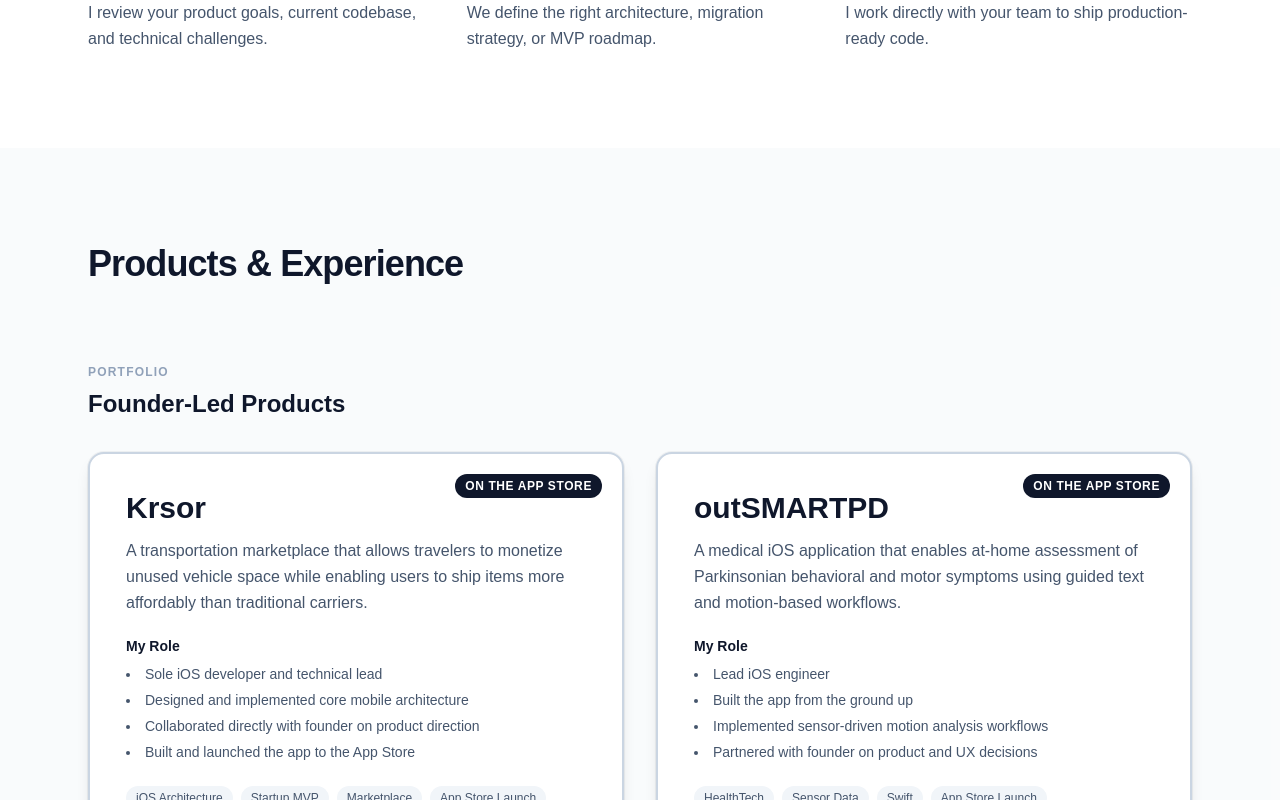
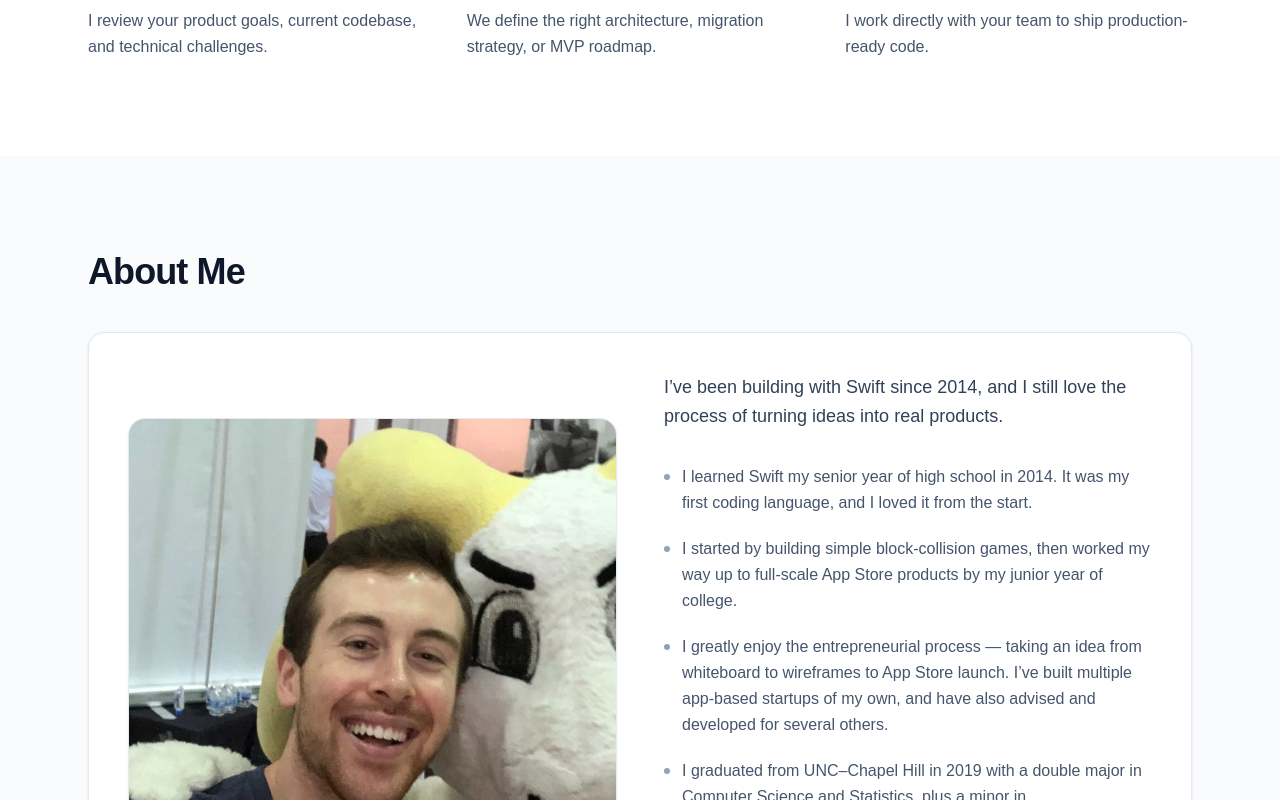
Before and after one commit to cturczynski/casey-turczynski-ios-site, a Next.js app: page / in a window 1280 px wide. Shown: the part 2000-2800 px from the top of the page. Built offline with nearby package versions, Linux system fonts and the light colour scheme.

Commit message:
Add About Me section

```diff
--- a/app/Navbar.tsx
+++ b/app/Navbar.tsx
@@ -52,6 +52,9 @@
             <a href="#services" className="text-sm text-slate-500 hover:text-slate-900 transition-colors py-1.5 whitespace-nowrap">
               Services
             </a>
+            <a href="#about" className="text-sm text-slate-500 hover:text-slate-900 transition-colors py-1.5 whitespace-nowrap">
+              About Me
+            </a>
             <a href="#case" className="text-sm text-slate-500 hover:text-slate-900 transition-colors py-1.5 whitespace-nowrap">
               Products & Experience
             </a>
@@ -103,6 +106,13 @@
               Services
             </a>
             <a
+              href="#about"
+              onClick={() => setIsMenuOpen(false)}
+              className="text-base text-slate-600 hover:text-slate-900 py-3 px-2 rounded-lg hover:bg-slate-50 transition-colors"
+            >
+              About Me
+            </a>
+            <a
               href="#case"
               onClick={() => setIsMenuOpen(false)}
               className="text-base text-slate-600 hover:text-slate-900 py-3 px-2 rounded-lg hover:bg-slate-50 transition-colors"
--- a/app/page.tsx
+++ b/app/page.tsx
@@ -82,7 +82,7 @@
       {/* SERVICES */}
       <section id="services" className="bg-slate-50/80">
         <div className="max-w-6xl mx-auto px-4 sm:px-6 py-16 md:py-24">
-        <h2 className="text-2xl sm:text-3xl font-semibold mb-8 sm:mb-12">
+        <h2 className="text-2xl sm:text-3xl md:text-4xl font-semibold tracking-tight text-slate-900 mb-8 sm:mb-12">
           Services
         </h2>
 
@@ -153,7 +153,7 @@
       {/* HOW I WORK */}
       <section className="bg-white">
         <div className="max-w-6xl mx-auto px-4 sm:px-6 py-16 md:py-24">
-        <h2 className="text-2xl sm:text-3xl font-semibold mb-8 sm:mb-12">
+        <h2 className="text-2xl sm:text-3xl md:text-4xl font-semibold tracking-tight text-slate-900 mb-8 sm:mb-12">
           How I Work With Teams
         </h2>
 
@@ -197,8 +197,80 @@
         </div>
       </section>
 
+      {/* ABOUT ME */}
+      <section id="about" className="bg-slate-50/80">
+        <div className="max-w-6xl mx-auto px-4 sm:px-6 py-16 md:py-24">
+          <h2 className="text-2xl sm:text-3xl md:text-4xl font-semibold tracking-tight text-slate-900 mb-8 sm:mb-10">
+            About Me
+          </h2>
+
+          <div className="rounded-2xl border border-slate-200 bg-white shadow-sm p-6 sm:p-8 md:p-10">
+            <div className="grid grid-cols-1 md:grid-cols-2 gap-8 md:gap-10 lg:gap-12 items-start md:items-center">
+              <div className="relative w-full max-w-sm md:max-w-none mx-auto md:mx-0">
+                <div className="relative w-full overflow-hidden rounded-2xl bg-slate-100 shadow-sm ring-1 ring-slate-200/80">
+                  <Image
+                    src="/casey-about-casual.png?v=3"
+                    alt="Casey Turczynski"
+                    width={800}
+                    height={1067}
+                    sizes="(max-width: 768px) min(100vw, 24rem), 400px"
+                    className="w-full h-auto object-cover object-center"
+                    priority
+                    unoptimized
+                  />
+                </div>
+              </div>
+
+              <div className="min-w-0">
+                <p className="text-base sm:text-lg text-slate-700 leading-relaxed">
+                  I’ve been building with Swift since 2014, and I still love the process of turning ideas into real products.
+                </p>
+                <ul className="mt-6 sm:mt-8 space-y-5 text-base text-slate-600 leading-relaxed">
+                  <li className="flex gap-3 items-start">
+                    <span className="mt-[0.67em] h-1.5 w-1.5 shrink-0 rounded-full bg-slate-400" aria-hidden />
+                    <span>
+                      I learned Swift my senior year of high school in 2014. It was my first coding language, and I loved it from the start.
+                    </span>
+                  </li>
+                  <li className="flex gap-3 items-start">
+                    <span className="mt-[0.67em] h-1.5 w-1.5 shrink-0 rounded-full bg-slate-400" aria-hidden />
+                    <span>
+                      I started by building simple block-collision games, then worked my way up to full-scale App Store products by my junior year of college.
+                    </span>
+                  </li>
+                  <li className="flex gap-3 items-start">
+                    <span className="mt-[0.67em] h-1.5 w-1.5 shrink-0 rounded-full bg-slate-400" aria-hidden />
+                    <span>
+                      I greatly enjoy the entrepreneurial process — taking an idea from whiteboard to wireframes to App Store launch. I’ve built multiple app-based startups of my own, and have also advised and developed for several others.
+                    </span>
+                  </li>
+                  <li className="flex gap-3 items-start">
+                    <span className="mt-[0.67em] h-1.5 w-1.5 shrink-0 rounded-full bg-slate-400" aria-hidden />
+                    <span>
+                      I graduated from UNC–Chapel Hill in 2019 with a double major in Computer Science and Statistics, plus a minor in Entrepreneurship.
+                    </span>
+                  </li>
+                  <li className="flex gap-3 items-start">
+                    <span className="mt-[0.67em] h-1.5 w-1.5 shrink-0 rounded-full bg-slate-400" aria-hidden />
+                    <span>
+                      Since then, I’ve had two professional coding jobs, with one year in between working as a bartender.
+                    </span>
+                  </li>
+                  <li className="flex gap-3 items-start">
+                    <span className="mt-[0.67em] h-1.5 w-1.5 shrink-0 rounded-full bg-slate-400" aria-hidden />
+                    <span>
+                      Outside of work, I enjoy working out, video games, pickup basketball, poker, and investing. I also consider myself semi-pro at foosball and cornhole.
+                    </span>
+                  </li>
+                </ul>
+              </div>
+            </div>
+          </div>
+        </div>
+      </section>
+
       {/* PRODUCTS & EXPERIENCE */}
-      <section id="case" className="bg-slate-50/80">
+      <section id="case" className="bg-white border-t border-slate-200/60">
         <div className="max-w-6xl mx-auto px-4 sm:px-6 py-16 md:py-24">
           <h2 className="text-2xl sm:text-3xl md:text-4xl font-semibold tracking-tight text-slate-900 mb-12 md:mb-20">
             Products & Experience
@@ -210,9 +282,10 @@
             <h3 className="text-xl sm:text-2xl font-semibold text-slate-900 mb-6 sm:mb-8">
               Founder-Led Products
             </h3>
-            <div className="grid grid-cols-1 md:grid-cols-2 gap-6 md:gap-8">
+            <div className="rounded-2xl bg-[#f7f8fa] p-4 sm:p-6 md:p-8">
+              <div className="grid grid-cols-1 md:grid-cols-2 gap-6 md:gap-8">
             {/* Krsor - featured */}
-            <article className="relative p-6 sm:p-9 bg-white rounded-2xl border-2 border-slate-300 shadow-lg hover:shadow-xl transition-all duration-200 flex flex-col ring-1 ring-slate-900/5">
+            <article className="relative p-6 sm:p-9 bg-white rounded-2xl shadow-[0_12px_40px_-16px_rgba(15,23,42,0.14),0_4px_12px_-4px_rgba(15,23,42,0.08)] hover:shadow-[0_16px_48px_-12px_rgba(15,23,42,0.16),0_6px_16px_-4px_rgba(15,23,42,0.1)] transition-all duration-200 flex flex-col">
               <div className="flex flex-row items-center justify-between gap-3 flex-wrap md:block">
                 <h4 className="font-semibold text-xl sm:text-2xl md:text-3xl text-slate-900 md:pr-24">Krsor</h4>
                 <span className="px-2.5 py-1 text-xs font-semibold uppercase tracking-wider rounded-full bg-slate-900 text-white shrink-0 md:absolute md:top-5 md:right-5">On the App Store</span>
@@ -249,7 +322,7 @@
             </article>
 
             {/* outSMARTPD - featured */}
-            <article className="relative p-6 sm:p-9 bg-white rounded-2xl border-2 border-slate-300 shadow-lg hover:shadow-xl transition-all duration-200 flex flex-col ring-1 ring-slate-900/5">
+            <article className="relative p-6 sm:p-9 bg-white rounded-2xl shadow-[0_12px_40px_-16px_rgba(15,23,42,0.14),0_4px_12px_-4px_rgba(15,23,42,0.08)] hover:shadow-[0_16px_48px_-12px_rgba(15,23,42,0.16),0_6px_16px_-4px_rgba(15,23,42,0.1)] transition-all duration-200 flex flex-col">
               <div className="flex flex-row items-center justify-between gap-3 flex-wrap md:block">
                 <h4 className="font-semibold text-xl sm:text-2xl md:text-3xl text-slate-900 md:pr-24">outSMARTPD</h4>
                 <span className="px-2.5 py-1 text-xs font-semibold uppercase tracking-wider rounded-full bg-slate-900 text-white shrink-0 md:absolute md:top-5 md:right-5">On the App Store</span>
@@ -286,7 +359,7 @@
             </article>
 
             {/* Stock Champ */}
-            <article className="p-6 sm:p-8 bg-white rounded-2xl border border-slate-200 shadow-sm hover:shadow-md transition-all duration-200 flex flex-col">
+            <article className="p-6 sm:p-8 bg-white rounded-2xl shadow-[0_8px_24px_-14px_rgba(15,23,42,0.1),0_2px_6px_-3px_rgba(15,23,42,0.06)] hover:shadow-[0_12px_28px_-10px_rgba(15,23,42,0.12),0_4px_10px_-4px_rgba(15,23,42,0.08)] transition-all duration-200 flex flex-col">
               <h4 className="font-semibold text-2xl text-slate-900">Stock Champ</h4>
               <p className="mt-3 text-slate-600 leading-relaxed">
                 A fintech platform where users compete in stock-picking tournaments, building portfolios to win a share of the prize pool.
@@ -312,7 +385,7 @@
             </article>
 
             {/* GoLoCo */}
-            <article className="p-6 sm:p-8 bg-white rounded-2xl border border-slate-200 shadow-sm hover:shadow-md transition-all duration-200 flex flex-col">
+            <article className="p-6 sm:p-8 bg-white rounded-2xl shadow-[0_8px_24px_-14px_rgba(15,23,42,0.1),0_2px_6px_-3px_rgba(15,23,42,0.06)] hover:shadow-[0_12px_28px_-10px_rgba(15,23,42,0.12),0_4px_10px_-4px_rgba(15,23,42,0.08)] transition-all duration-200 flex flex-col">
               <h4 className="font-semibold text-2xl text-slate-900">GoLoCo</h4>
               <p className="mt-3 text-slate-600 leading-relaxed">
                 A music discovery app that uses Spotify playlists to recommend live shows near users based on their listening habits.
@@ -334,7 +407,8 @@
                 <span className="px-2.5 py-1 text-xs font-medium rounded-full bg-slate-100 text-slate-600">App Store Launch</span>
               </div>
             </article>
-          </div>
+            </div>
+            </div>
           </div>
 
           {/* Enterprise Leadership - featured */}
@@ -375,14 +449,14 @@
       </section>
 
       {/* IDEAL CLIENT */}
-      <section className="bg-white">
+      <section className="bg-slate-50/80 border-t border-slate-200/60">
         <div className="max-w-6xl mx-auto px-4 sm:px-6 py-16 md:py-24">
-          <h2 className="text-2xl sm:text-3xl font-semibold mb-8 sm:mb-12">
+          <h2 className="text-2xl sm:text-3xl md:text-4xl font-semibold tracking-tight text-slate-900 mb-8 sm:mb-12">
             Ideal Clients
           </h2>
 
           <div className="grid grid-cols-1 md:grid-cols-2 gap-4 sm:gap-5">
-            <div className="group flex items-start gap-4 p-4 sm:p-5 rounded-xl border border-slate-200 bg-slate-50/50 hover:bg-slate-50 hover:border-slate-300 hover:shadow-md transition-all duration-200">
+            <div className="group flex items-start gap-4 p-4 sm:p-5 rounded-xl border border-slate-200 bg-white shadow-sm ring-1 ring-slate-200/60 hover:border-slate-300 hover:shadow-md transition-all duration-200">
               <div className="flex h-10 w-10 shrink-0 items-center justify-center rounded-lg bg-slate-200/80 text-slate-600 group-hover:bg-slate-900 group-hover:text-white transition-colors duration-200">
                 <svg className="h-5 w-5" fill="none" viewBox="0 0 24 24" stroke="currentColor" strokeWidth={1.5} aria-hidden>
                   <path strokeLinecap="round" strokeLinejoin="round" d="M3.75 13.5l10.5-11.25L12 10.5h8.25L9.75 21.75 12 13.5H3.75z" />
@@ -391,7 +465,7 @@
               <p className="text-base text-slate-700 font-medium leading-relaxed pt-0.5">Startup founders building their first iOS MVP</p>
             </div>
 
-            <div className="group flex items-start gap-4 p-4 sm:p-5 rounded-xl border border-slate-200 bg-slate-50/50 hover:bg-slate-50 hover:border-slate-300 hover:shadow-md transition-all duration-200">
+            <div className="group flex items-start gap-4 p-4 sm:p-5 rounded-xl border border-slate-200 bg-white shadow-sm ring-1 ring-slate-200/60 hover:border-slate-300 hover:shadow-md transition-all duration-200">
               <div className="flex h-10 w-10 shrink-0 items-center justify-center rounded-lg bg-slate-200/80 text-slate-600 group-hover:bg-slate-900 group-hover:text-white transition-colors duration-200">
                 <svg className="h-5 w-5" fill="none" viewBox="0 0 24 24" stroke="currentColor" strokeWidth={1.5} aria-hidden>
                   <path strokeLinecap="round" strokeLinejoin="round" d="M16.023 9.348h4.992v-.001M2.985 19.644v-4.992m0 0h4.992m-4.993 0l3.181 3.183a8.25 8.25 0 0013.803-3.7M4.031 9.865a8.25 8.25 0 0113.803-3.7l3.181 3.182m0-4.991v4.99" />
@@ -400,7 +474,7 @@
               <p className="text-base text-slate-700 font-medium leading-relaxed pt-0.5">Teams modernizing legacy UIKit or Objective-C apps</p>
             </div>
 
-            <div className="group flex items-start gap-4 p-4 sm:p-5 rounded-xl border border-slate-200 bg-slate-50/50 hover:bg-slate-50 hover:border-slate-300 hover:shadow-md transition-all duration-200">
+            <div className="group flex items-start gap-4 p-4 sm:p-5 rounded-xl border border-slate-200 bg-white shadow-sm ring-1 ring-slate-200/60 hover:border-slate-300 hover:shadow-md transition-all duration-200">
               <div className="flex h-10 w-10 shrink-0 items-center justify-center rounded-lg bg-slate-200/80 text-slate-600 group-hover:bg-slate-900 group-hover:text-white transition-colors duration-200">
                 <svg className="h-5 w-5" fill="none" viewBox="0 0 24 24" stroke="currentColor" strokeWidth={1.5} aria-hidden>
                   <path strokeLinecap="round" strokeLinejoin="round" d="M12 6v6h4.5m4.5 0a9 9 0 11-18 0 9 9 0 0118 0z" />
@@ -409,7 +483,7 @@
               <p className="text-base text-slate-700 font-medium leading-relaxed pt-0.5">Companies needing senior iOS help 5–20 hrs/week</p>
             </div>
 
-            <div className="group flex items-start gap-4 p-4 sm:p-5 rounded-xl border border-slate-200 bg-slate-50/50 hover:bg-slate-50 hover:border-slate-300 hover:shadow-md transition-all duration-200">
+            <div className="group flex items-start gap-4 p-4 sm:p-5 rounded-xl border border-slate-200 bg-white shadow-sm ring-1 ring-slate-200/60 hover:border-slate-300 hover:shadow-md transition-all duration-200">
               <div className="flex h-10 w-10 shrink-0 items-center justify-center rounded-lg bg-slate-200/80 text-slate-600 group-hover:bg-slate-900 group-hover:text-white transition-colors duration-200">
                 <svg className="h-5 w-5" fill="none" viewBox="0 0 24 24" stroke="currentColor" strokeWidth={1.5} aria-hidden>
                   <path strokeLinecap="round" strokeLinejoin="round" d="M3.75 6A2.25 2.25 0 016 3.75h2.25A2.25 2.25 0 0110.5 6v2.25a2.25 2.25 0 01-2.25 2.25H6a2.25 2.25 0 01-2.25-2.25V6zM3.75 15.75A2.25 2.25 0 016 13.5h2.25a2.25 2.25 0 012.25 2.25V18a2.25 2.25 0 01-2.25 2.25H6A2.25 2.25 0 013.75 18v-2.25zM13.5 6a2.25 2.25 0 012.25-2.25H18A2.25 2.25 0 0120.25 6v2.25A2.25 2.25 0 0118 10.5h-2.25a2.25 2.25 0 01-2.25-2.25V6zM13.5 15.75a2.25 2.25 0 012.25-2.25H18a2.25 2.25 0 012.25 2.25V18a2.25 2.25 0 01-2.25 2.25H6A2.25 2.25 0 0113.5 18v-2.25z" />
@@ -422,7 +496,7 @@
       </section>
 
       {/* FREE ARCHITECTURE REVIEW */}
-      <section className="bg-slate-50/80">
+      <section className="bg-white border-t border-slate-200/60">
         <div className="max-w-6xl mx-auto px-4 sm:px-6 py-16 md:py-24">
         <div className="bg-slate-900 text-white p-6 sm:p-8 md:p-10 rounded-2xl shadow-lg">
           <h2 className="text-xl sm:text-2xl md:text-3xl font-semibold">
@@ -463,7 +537,7 @@
       </section>
 
       {/* CONTACT */}
-      <section id="contact" className="bg-white">
+      <section id="contact" className="bg-slate-50/80 border-t border-slate-200/60">
         <div className="max-w-6xl mx-auto px-4 sm:px-6 py-16 md:py-24 pb-20 md:pb-32">
         <div className="bg-slate-900 text-white p-6 sm:p-8 md:p-10 rounded-2xl sm:rounded-3xl">
           <h2 className="text-2xl sm:text-3xl font-semibold">
```
Also changed, not shown: public/casey-about-casual.png (added).
